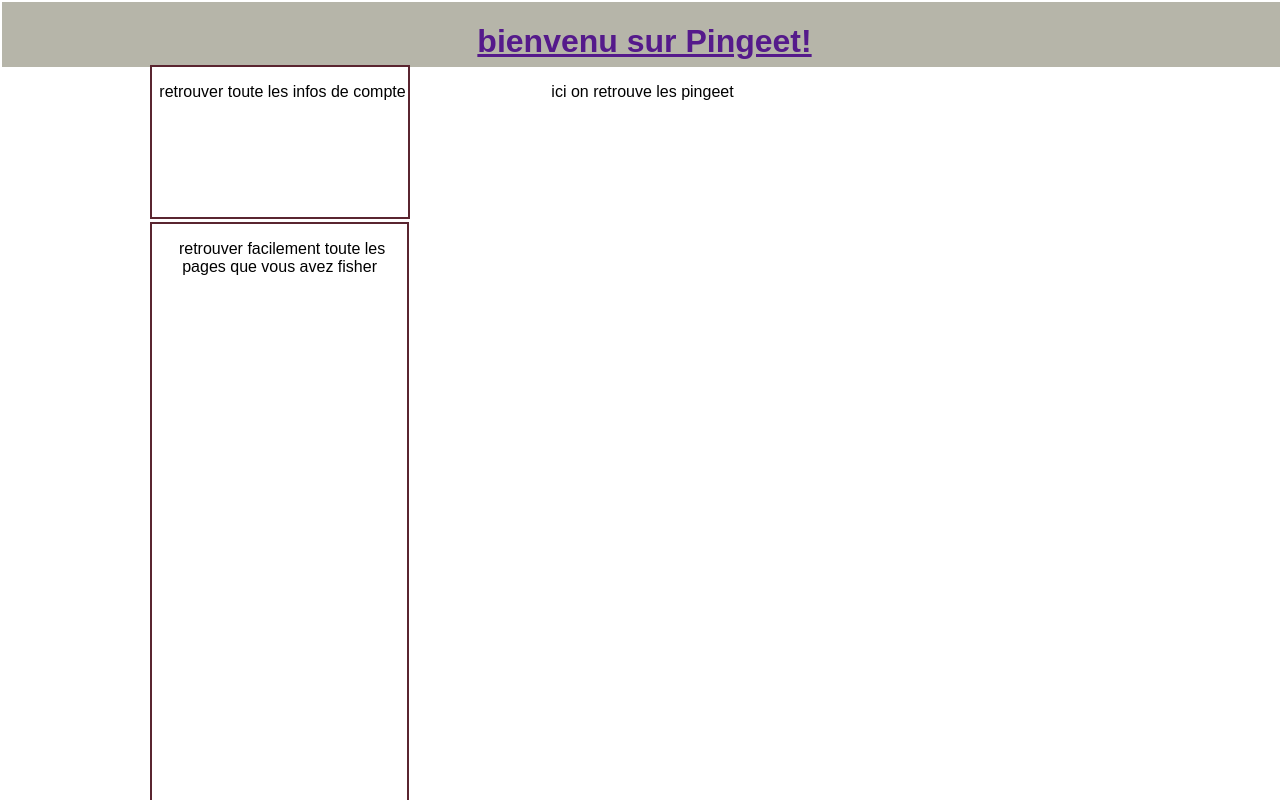
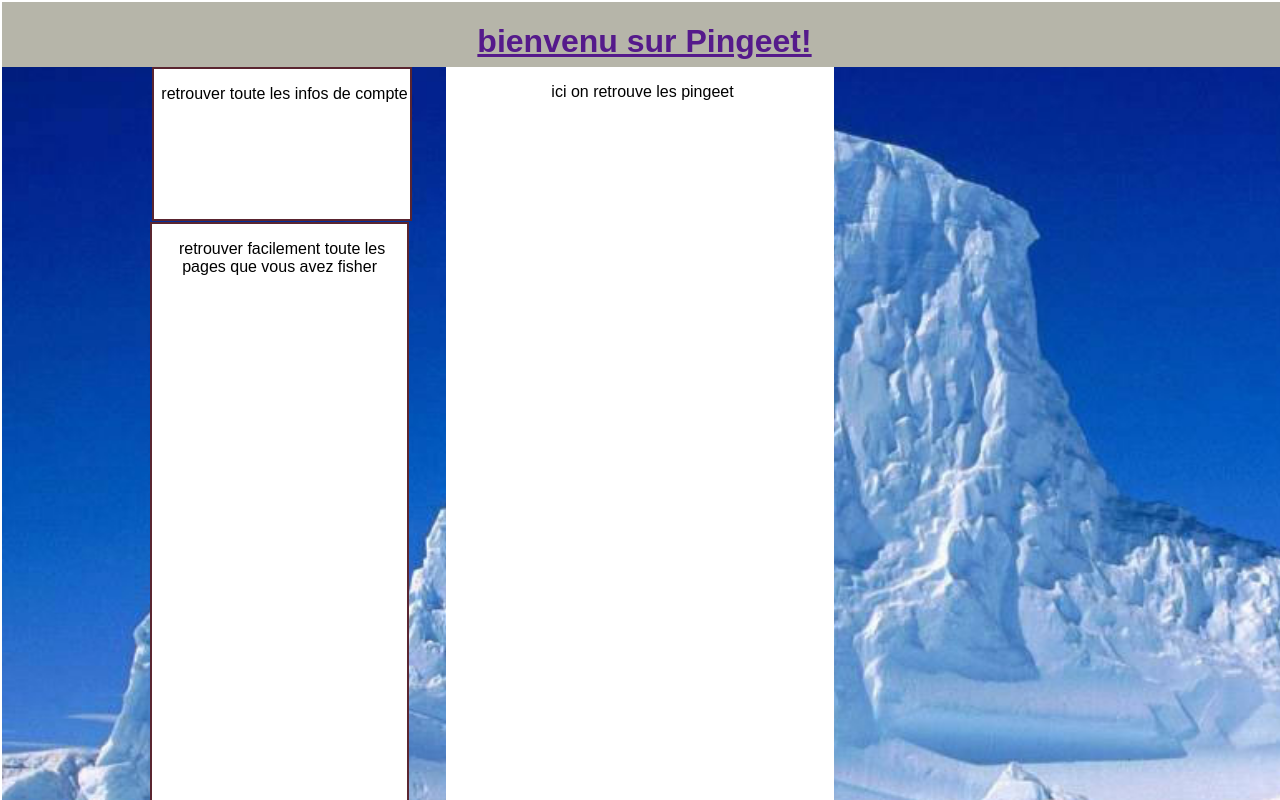
Before and after one commit to Test-team-RB/Test, a plain HTML site: page accueil.html in a window 1280 px wide. Shown: the top 800 px of the page. Drawn offline with Linux system fonts and the light colour scheme.

Commit message:
mise en place du background et des plan

```diff
--- a/accueil.css
+++ b/accueil.css
@@ -4,7 +4,7 @@ body /*miaou*/
 	padding: 0px;
 	text-align: center;
 	font: 1em sans-serif;
-	background: #FFFFFF;
+
 }
 
 div#bandeAccueil
@@ -16,6 +16,7 @@ div#bandeAccueil
 	margin: 0;
 	position: fixed;
 	padding: 0;
+	z-index: 3;
 }
 
 div#conteneur
@@ -23,9 +24,10 @@ div#conteneur
 	margin: 0 0;
 	text-align: center;
 	border: 2px solid transparent; /*applique un encadrement de taille de type et de couleur choisi*/
-	background: #FFFFFF;  /*applique une couleur dans l'encadrement */
+	/*background: #FFFFFF;  /*applique une couleur dans l'encadrement */
 	text-indent: 5px;
-
+	background:url(BackgroundTest.jpeg) no-repeat left top;
+	background-size: cover
 }
 
 div#infoCompte
@@ -38,8 +40,7 @@ div#infoCompte
 	text-indent: 5px;
 	display: block;
 	position: fixed;
-	top: 0;
-	left: 0;
+z-index: 3;
 }
 div#pageFisher
 {
@@ -51,6 +52,7 @@ div#pageFisher
 	text-indent: 5px;
 	display:block;
 	position: static;
+	z-index: 2;
 }
 
 div#pingeet
@@ -65,4 +67,6 @@ div#pingeet
 	min-height: 100%;
 	width: 30%;
 	border: 2px solid transparent;
+	background: #FFF;
+	z-index: 2;
 }
```
